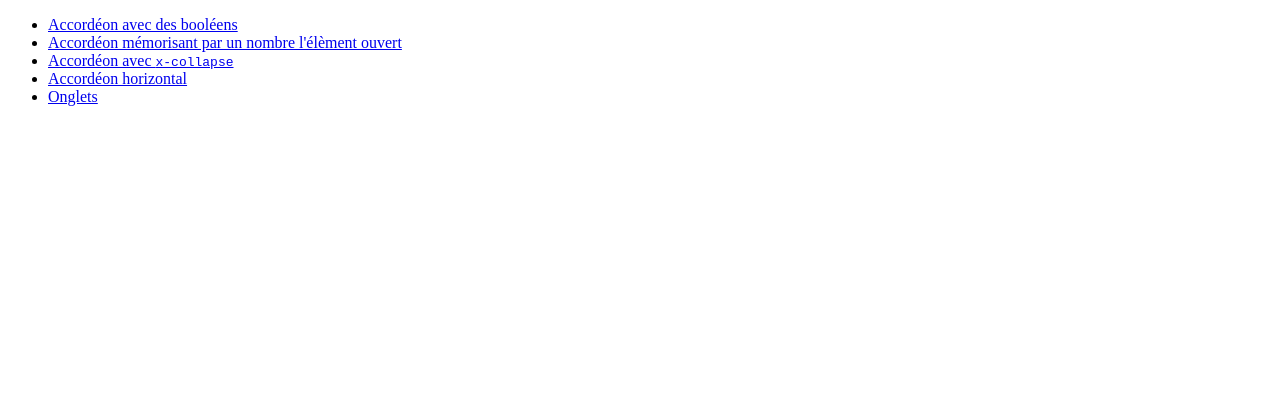
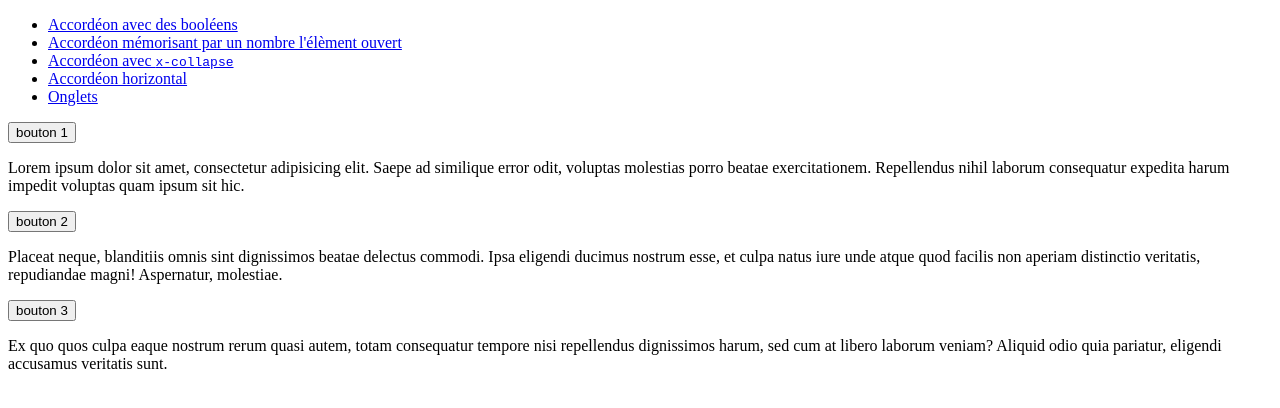
Before and after one commit to MMI-SAE-105/2022-r113-tp3-accordeons-Emilbou, a website: page index.html in a window 1280 px wide. Drawn offline with nearby package versions, Linux system fonts and the light colour scheme.

Commit message:
div accordeon

```diff
--- a/index.html
+++ b/index.html
@@ -23,6 +23,26 @@
     <li><a href="04-accordeon-horizontal.html">Accordéon horizontal</a></li>
     <li><a href="05-onglets.html">Onglets</a></li>
   </ul>
+
+  <div class="accordeon">
+    <section>
+      <button>bouton 1</button>
+      <p>Lorem ipsum dolor sit amet, consectetur adipisicing elit. Saepe ad similique error odit, voluptas molestias
+        porro beatae exercitationem. Repellendus nihil laborum consequatur expedita harum impedit voluptas quam ipsum
+        sit hic.</p>
+    </section>
+    <section>
+      <button>bouton 2</button>
+      <p>Placeat neque, blanditiis omnis sint dignissimos beatae delectus commodi. Ipsa eligendi ducimus nostrum esse,
+        et culpa natus iure unde atque quod facilis non aperiam distinctio veritatis, repudiandae magni! Aspernatur,
+        molestiae.</p>
+    </section>
+    <section>
+      <button>bouton 3</button>
+      <p>Ex quo quos culpa eaque nostrum rerum quasi autem, totam consequatur tempore nisi repellendus dignissimos
+        harum, sed cum at libero laborum veniam? Aliquid odio quia pariatur, eligendi accusamus veritatis sunt.</p>
+    </section>
+  </div>
 </body>
 
 </html>
```
